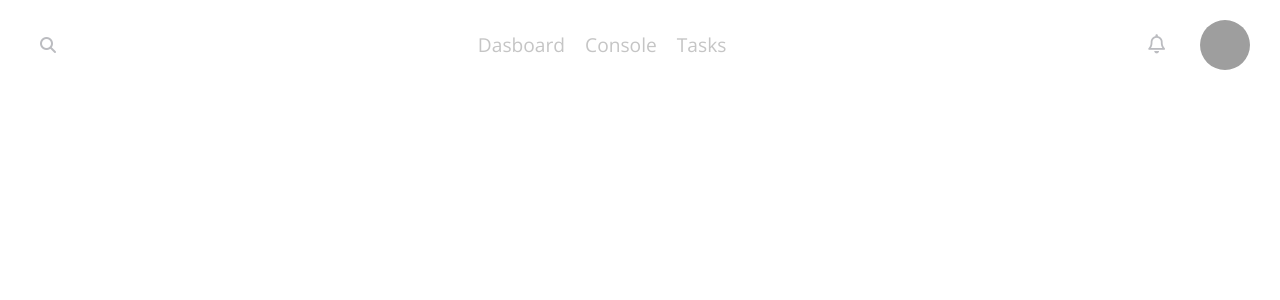
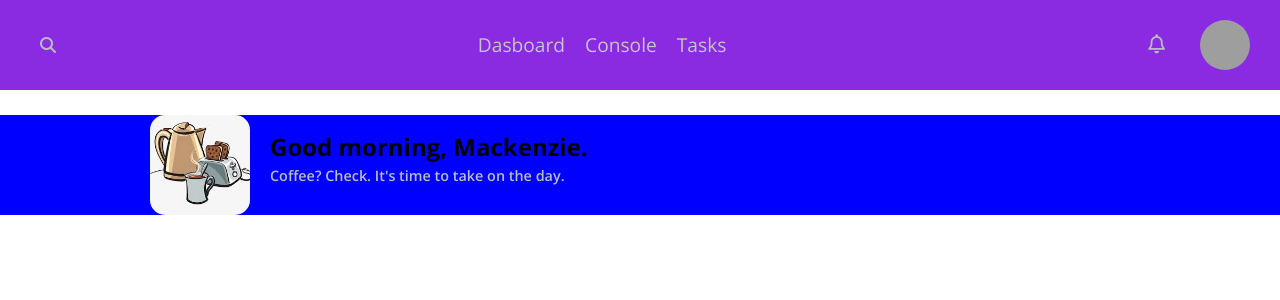
Before and after one commit to aslamm29/Project-Odyssey, a React (Create React App) app: page / in a window 1280 px wide. Shown: the top 300 px of the page. Built offline with nearby package versions, Linux system fonts and the light colour scheme; grey boxes are pictures that could not be loaded.

Commit message:
Created the welcome message

```diff
--- a/src/css/dashboard.css
+++ b/src/css/dashboard.css
@@ -3,6 +3,7 @@
 }
 
 #dashboard header{
+    background: blueviolet;
     width: 100%;
     display: flex;
     justify-content: space-between;
@@ -81,3 +82,37 @@
     border-radius: 50%;
     cursor: pointer;
 }
+
+#dashboard .welcome-section{
+    display: flex;
+    background: blue;
+    margin-top: 25px;
+}
+
+#dashboard .welcome-section .img{
+    background: url('../images/welcomeImage.jpg');
+    background-position: center center;
+    background-repeat: no-repeat;
+    background-size: cover;
+    border-radius: 15px;
+    height: 100px;
+    width: 100px;
+    margin-left: 150px;
+}
+
+#dashboard .welcome-section .content{
+    margin-left: 20px;
+}
+
+#dashboard .welcome-section .content h2{
+    font-size: 1.5rem;
+    font-weight: 700;
+    margin-top: 20px;
+    margin-bottom: 10px;
+}
+
+#dashboard .welcome-section .content p{
+    color: #BBBCC0;
+    font-size: .9rem;
+    font-weight: 600;
+}
--- a/src/pages/Dashboard.js
+++ b/src/pages/Dashboard.js
@@ -17,6 +17,13 @@ const Dashboard = () => {
           <div className="avatar" />
         </div>
       </header>
+      <div className="welcome-section">
+        <div className="img" />
+        <div className="content">
+          <h2>Good morning, Mackenzie.</h2>
+          <p>Coffee? Check. It's time to take on the day.</p>
+        </div>
+      </div>
     </section>
   );
 };
```
Also changed, not shown: src/images/welcomeImage.jpg (added).
